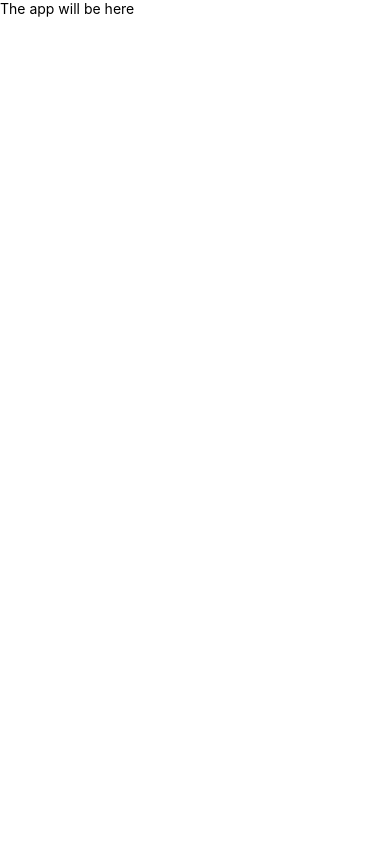
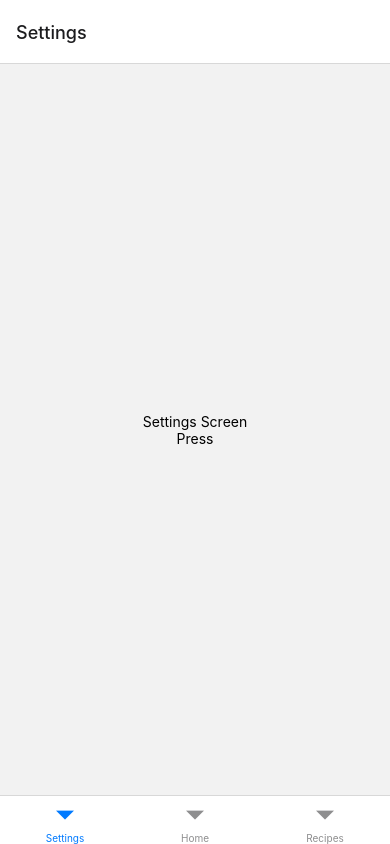
Before and after one commit to likush/sage-and-rosemary, a React Native app: screen / in a window 390 px wide. Built offline with nearby package versions, Linux system fonts and the light colour scheme.

Commit message:
create base navigation

```diff
--- a/App.tsx
+++ b/App.tsx
@@ -1,16 +1,49 @@
 import React from 'react';
 import { NavigationContainer } from '@react-navigation/native';
-import { SafeAreaView, ScrollView, StatusBar, Text } from 'react-native';
+import { HomeScreen, RecipesScreen, SettingsScreen, ShoppingListScreen } from './src/screens';
+import { createBottomTabNavigator } from '@react-navigation/bottom-tabs';
+import { createNativeStackNavigator } from '@react-navigation/native-stack';
+
+export type HomeStackParamList = {
+  Home: undefined;
+  ShoppingList: undefined;
+};
+
+export type TabStackParamList = {
+  Home: undefined;
+  Settings: undefined;
+  Recipes: undefined;
+}
+
+const ListNavigator = () => {
+  const Stack = createNativeStackNavigator<HomeStackParamList>();
+
+  return (
+    <Stack.Navigator initialRouteName="Home">
+      <Stack.Screen name="Home" component={HomeScreen} />
+      <Stack.Screen name="ShoppingList" component={ShoppingListScreen} />
+    </Stack.Navigator>
+  );
+};
+
+const TabNavigator = () => {
+  const Tabs = createBottomTabNavigator<TabStackParamList>();
+
+  return (
+    <Tabs.Navigator>
+      <Tabs.Screen name="Settings" component={SettingsScreen} />
+      <Tabs.Screen name="Home" component={ListNavigator} />
+      <Tabs.Screen name="Recipes" component={RecipesScreen} />
+    </Tabs.Navigator>
+  );
+};
 
 function App(): React.JSX.Element {
+
   return (
     <NavigationContainer>
-      <SafeAreaView>
-        <StatusBar />
-        <ScrollView contentInsetAdjustmentBehavior="automatic">
-          <Text>The app will be here</Text>
-        </ScrollView>
-      </SafeAreaView>
+      <TabNavigator />
+
     </NavigationContainer>
   );
 }
--- a/package.json
+++ b/package.json
@@ -10,11 +10,14 @@
     "test": "jest"
   },
   "dependencies": {
+    "@react-navigation/bottom-tabs": "^6.5.11",
     "@react-navigation/native": "^6.1.9",
     "@react-navigation/native-stack": "^6.9.17",
     "@reduxjs/toolkit": "^2.0.1",
     "react": "18.2.0",
     "react-native": "0.73.0",
+    "react-native-safe-area-context": "^4.8.1",
+    "react-native-screens": "^3.29.0",
     "redux": "^5.0.0"
   },
   "devDependencies": {
--- /dev/null
+++ b/src/screens/HomeScreen.tsx
@@ -0,0 +1,22 @@
+import React from 'react';
+import { Text, TouchableOpacity, View } from 'react-native';
+import { HomeStackParamList } from '../../App';
+import { NativeStackScreenProps } from '@react-navigation/native-stack';
+
+type Props = NativeStackScreenProps<HomeStackParamList, 'Home'>;
+
+const HomeScreen = (props: Props) => {
+  const { navigation } = props;
+  const goToList = () => navigation.navigate('ShoppingList');
+
+  return (
+    <View style={{ flex: 1, alignItems: 'center', justifyContent: 'center' }}>
+      <Text>Home Screen</Text>
+      <TouchableOpacity onPress={goToList}>
+        <Text>Go to shopping list</Text>
+      </TouchableOpacity>
+    </View>
+  );
+};
+
+export default HomeScreen;
--- /dev/null
+++ b/src/screens/RecipesScreen.tsx
@@ -0,0 +1,18 @@
+import React from 'react';
+import { View, Text } from 'react-native';
+import { NativeStackScreenProps } from '@react-navigation/native-stack';
+import { TabStackParamList } from '../../App';
+
+type Props = NativeStackScreenProps<TabStackParamList, 'Recipes'>;
+
+const RecipesScreen = (props: Props) => {
+  console.log(props);
+
+  return (
+    <View style={{ flex: 1, alignItems: 'center', justifyContent: 'center' }}>
+      <Text>Recipes Screen</Text>
+    </View>
+  );
+};
+
+export default RecipesScreen;
--- /dev/null
+++ b/src/screens/SettingsScreen.tsx
@@ -0,0 +1,19 @@
+import React from 'react';
+import { Text, TouchableOpacity, View } from 'react-native';
+import { NativeStackScreenProps } from '@react-navigation/native-stack';
+import { TabStackParamList } from '../../App';
+
+type Props = NativeStackScreenProps<TabStackParamList, 'Settings'>;
+
+const SettingsScreen = (props: Props) => {
+  return (
+    <View style={{ flex: 1, alignItems: 'center', justifyContent: 'center' }}>
+      <Text>Settings Screen</Text>
+      <TouchableOpacity onPress={() => console.log('settings', props)}>
+        <Text>Press</Text>
+      </TouchableOpacity>
+    </View>
+  );
+};
+
+export default SettingsScreen;
--- /dev/null
+++ b/src/screens/ShoppingListScreen.tsx
@@ -0,0 +1,21 @@
+import React from 'react';
+import { Text, TouchableOpacity, View } from 'react-native';
+import { NativeStackScreenProps } from '@react-navigation/native-stack';
+import { HomeStackParamList } from '../../App';
+
+type Props = NativeStackScreenProps<HomeStackParamList, 'ShoppingList'>;
+
+const ShoppingListScreen = (props: Props) => {
+  const { navigation: { goBack } } = props;
+
+  return (
+    <View style={{ flex: 1, alignItems: 'center', justifyContent: 'center' }}>
+      <Text>Shopping List Screen</Text>
+      <TouchableOpacity onPress={goBack}>
+        <Text>go back</Text>
+      </TouchableOpacity>
+    </View>
+  );
+};
+
+export default ShoppingListScreen;
--- /dev/null
+++ b/src/screens/index.ts
@@ -0,0 +1,4 @@
+export { default as HomeScreen } from './HomeScreen';
+export { default as RecipesScreen } from './RecipesScreen';
+export { default as ShoppingListScreen } from './ShoppingListScreen';
+export { default as SettingsScreen } from './SettingsScreen';
```
Also changed, not shown: src/nav/index.ts (added, +10 -0 lines), src/nav/routes.ts (added, +8 -0 lines), .eslintrc.js, 2 other files (tests, documents, lock files or other folders).
